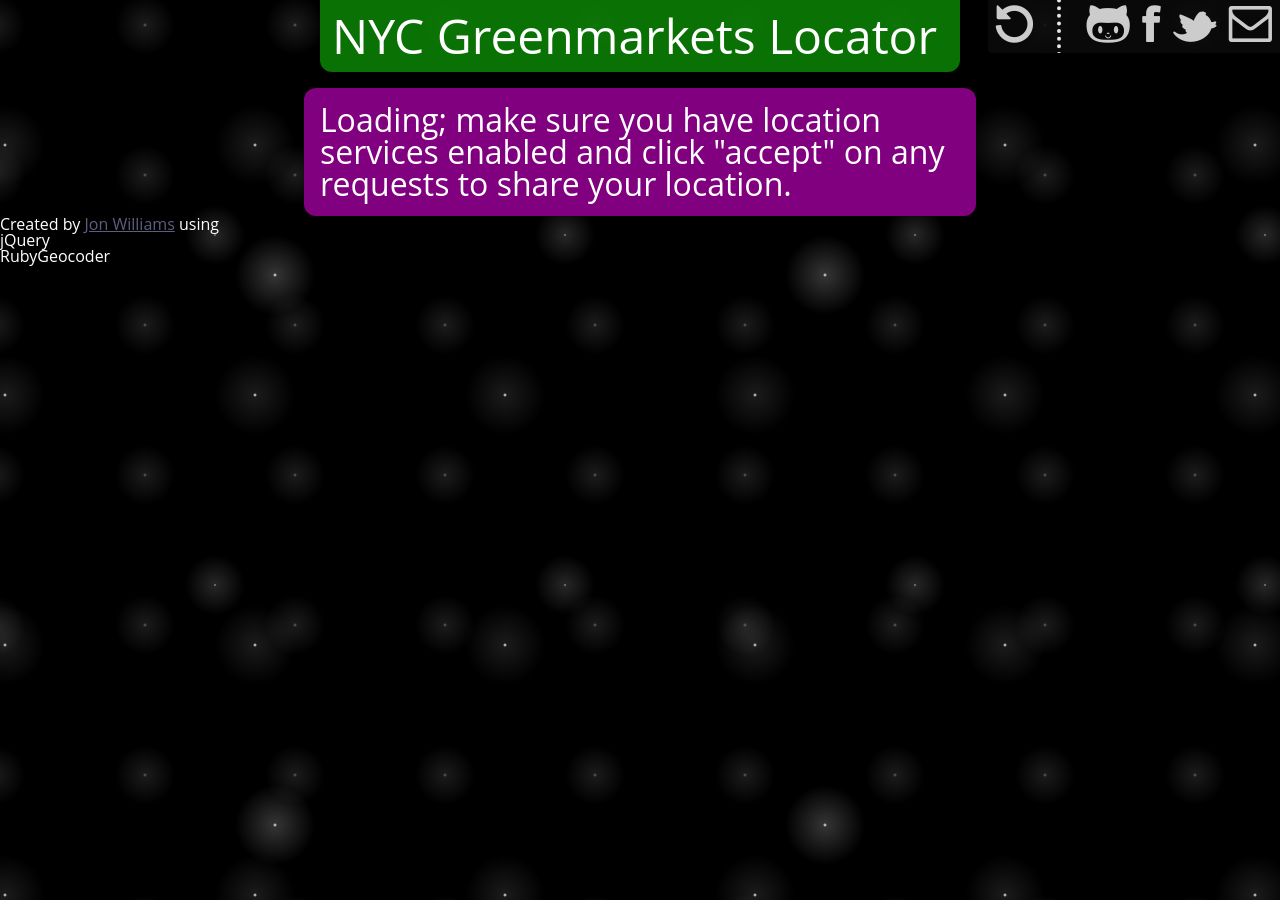
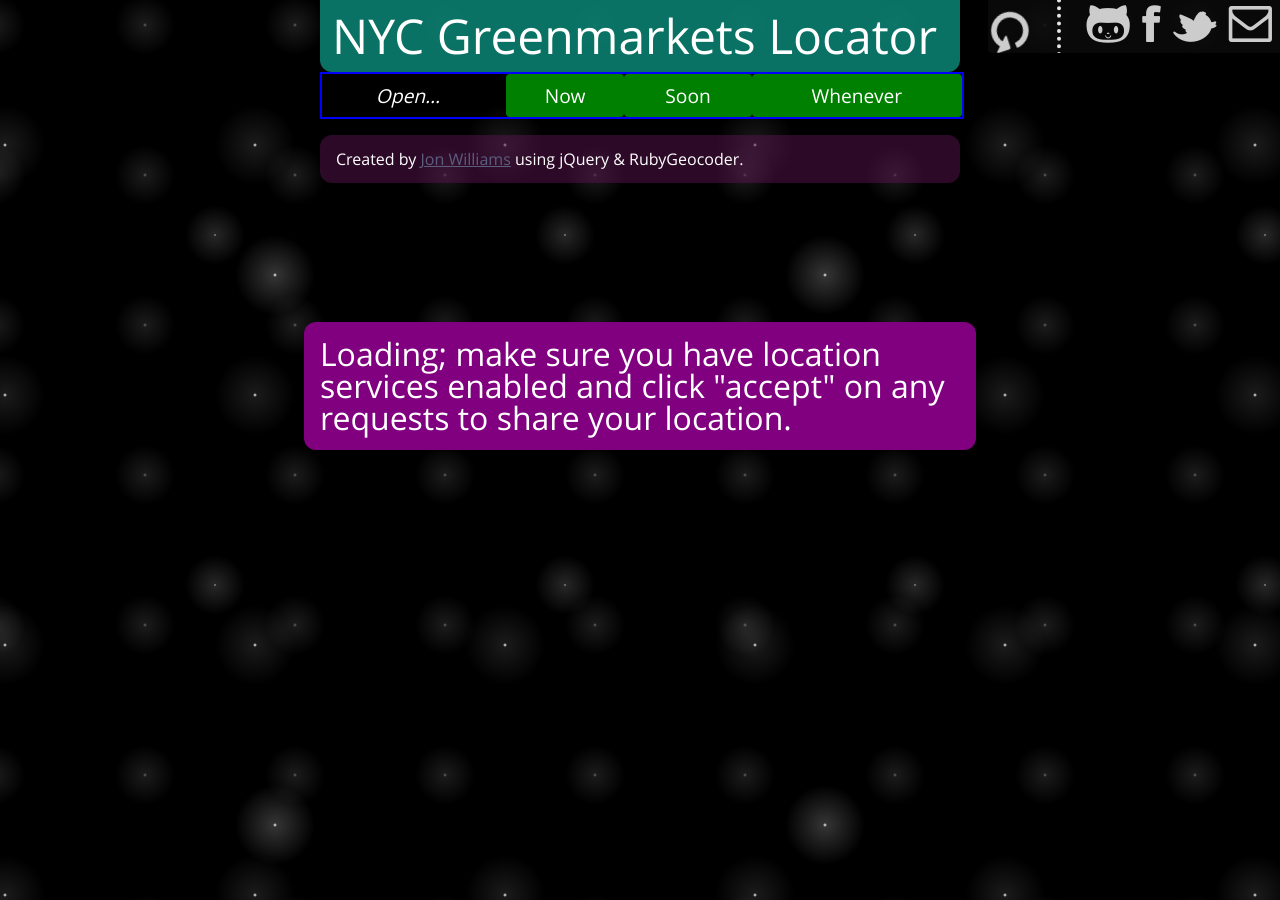
Before and after one commit to WIZARDISHUNGRY/nyc-greenmarkets, a Jekyll site: the page built from index.md, in a window 1280 px wide. Built offline with Jekyll 4.4.1, drawn with Linux system fonts in a browser that asks for light colours; nearby versions of some CDN libraries.

Commit message:
More visual updates

```diff
--- /dev/null
+++ b/_includes/Open-Sans.css
@@ -0,0 +1,7 @@
+/* http://fonts.googleapis.com/css?family=Open+Sans */
+@font-face {
+  font-family: 'Open Sans';
+  font-style: normal;
+  font-weight: 400;
+  src: local('Open Sans'), local('OpenSans'), url(http://themes.googleusercontent.com/static/fonts/opensans/v6/cJZKeOuBrn4kERxqtaUH3aCWcynf_cDxXwCLxiixG1c.ttf) format('truetype');
+}
--- a/_includes/impl.js
+++ b/_includes/impl.js
@@ -14,10 +14,12 @@ function Greenmarket(markets,scope) {
 	this.initGeo=function() {
 		if ("geolocation" in navigator) {
 			//alert("geolocation is available");
-			var val = navigator.geolocation.getCurrentPosition(
+			navigator.geolocation.getCurrentPosition(
 				function(event) {self._geo(event)},
 				function(event) {self._geoError(event)}
 			);
+			$('.icon-undo',this._scope).addClass('spinning');
+			window.scrollTo(0,0);
 		}
 		else {
 			self._showError("geo-missing");
@@ -30,7 +32,20 @@ function Greenmarket(markets,scope) {
 			self.initGeo();
       return false;
 		});
+
+    $('.title',this._scope).click(function(){
+        $('html, body').animate({scrollTop:0}, 'fas');
+        return false;
+    });
+
+
     $('.error',this._scope).hide();
+	$('.error',this._scope).append("<a href='#' class='dismiss'>OK</a>");
+	$('.error .dismiss',this._scope).on('click', function(event) {
+		$(event.target.parentNode).fadeOut();
+		return false;
+	});
+
     $(this._scope).fadeIn();
   }
 
@@ -42,12 +57,15 @@ function Greenmarket(markets,scope) {
 	this._geo=function(position) {
 		//alert(position.coords.latitude + " " + position.coords.longitude);
 		this._hideError("init");
+		$('.icon-undo',this._scope).removeClass('spinning');
 		this._position=position;
 		this._distance(position.coords.latitude, position.coords.longitude);
+		$('.curtain',this._scope).fadeIn('slow');
 	}
 
 	this._geoError=function(positionError) {
 		console.log("Position Error: " + positionError.message);
+		$('.icon-undo',this._scope).removeClass('spinning');
 		self._showError("geo-perm");
 	}
 
@@ -88,21 +106,14 @@ function Greenmarket(markets,scope) {
         <a class='adr' target='_new' href='http://maps.apple.com/maps?dirflg=w&daddr="+escape(long_adr)+
         "&saddr="+this.getPositionString()+"'> \
           <div class='org fn organization-name extended-address'>"+ item["Market Name"] +"</div> \
-          "+( (adr.length>5) ? " \
-            <div class='street-address'>"+ adr[0].long_name +"</div> \
-            <span class='neighborhood'>"+ adr[1].long_name +"</span>,  \
-            <span class='sublocality'>"+ adr[2].long_name +"</span>,  \
-            <abbr title='"+ adr[5].long_name +"' class='region'>"+ adr[5].short_name +"</abbr> \
-          ": " \
 		  <div class='street-address'>"+ long_adr +"</div> \
-          ")+" \
         </a> \
 			</div> \
 		";
 	}
 
   this._showError=function(class_name) {
-    $('.error.'+class_name,this._scope).center().slideDown();
+    $('.error.'+class_name,this._scope).center().fadeIn();
   }
 
   this._hideError=function(class_name) {
@@ -113,7 +124,7 @@ function Greenmarket(markets,scope) {
         class_name = '.'+class_name;
       class_name +='.error';
     }
-    $(class_name).hide();
+    $(class_name).fadeOut();
   }
 
   this.getPositionString=function(class_name) {
@@ -121,7 +132,5 @@ function Greenmarket(markets,scope) {
     return position.coords.latitude + "," + position.coords.longitude;
   }
 
-	// PREAMBLE
-
 	return this;
 }
--- a/_includes/style.css
+++ b/_includes/style.css
@@ -46,17 +46,25 @@ table {
 
 body {
   background-color:black; background-image: -webkit-radial-gradient(white, rgba(255,255,255,.2) 2px, transparent 40px), -webkit-radial-gradient(white, rgba(255,255,255,.15) 1px, transparent 30px), -webkit-radial-gradient(white, rgba(255,255,255,.1) 2px, transparent 40px), -webkit-radial-gradient(rgba(255,255,255,.4), rgba(255,255,255,.1) 2px, transparent 30px); background-size: 550px 550px, 350px 350px, 250px 250px, 150px 150px; background-position: 0 0, 40px 60px, 130px 270px, 70px 100px;; background-color:black; background-image: -webkit-radial-gradient(white, rgba(255,255,255,.2) 2px, transparent 40px), -webkit-radial-gradient(white, rgba(255,255,255,.15) 1px, transparent 30px), -webkit-radial-gradient(white, rgba(255,255,255,.1) 2px, transparent 40px), -webkit-radial-gradient(rgba(255,255,255,.4), rgba(255,255,255,.1) 2px, transparent 30px); background-size: 550px 550px, 350px 350px, 250px 250px, 150px 150px; background-position: 0 0, 40px 60px, 130px 270px, 70px 100px;
+  background-attachment:fixed;
   font-family: 'Open Sans', sans-serif;
   color: white;
 }
 
-@-webkit-keyframes slide {
-    from{
-        background:left;
-    }
-    to{
-        background:right;
-    }
+@-webkit-keyframes rotate {
+	from {
+		-webkit-transform: rotate(360deg);
+	}
+	to {
+		-webkit-transform: rotate(0deg);
+	}
+}
+
+.spinning {
+	-webkit-animation-name:	rotate;
+	-webkit-animation-duration: 2s;
+	-webkit-animation-iteration-count: infinite;
+	-webkit-animation-timing-function: linear;
 }
 
 
@@ -65,13 +73,17 @@ a:link, a:visited {
 }
 
 .vcard {
-  background-color: rgba(0, 79, 109, 0.9);
+  background-color: rgba(123, 63, 0, 0.5);
   padding: 16px;
   margin-bottom: 8px;
 }
 
 .vcard:nth-child(odd) {
-  background-color: rgba(0, 109, 79, 0.9);
+  background-color: rgba(0, 109, 79, 0.5);
+}
+
+.vcard:hover {
+	background-color: rgba(118, 109, 0, 0.9);
 }
 
 .vcard a.adr {
@@ -79,7 +91,7 @@ a:link, a:visited {
   text-decoration: none;
 }
 
-.vcard, .init, .error, .toolbar, .title {
+.vcard, .init, .error, .toolbar, .title, .credits {
   border-radius: 12px;
 }
 
@@ -87,7 +99,7 @@ a:link, a:visited {
   font-weight:bold;
 }
 
-.main, .toolbar, .vcard, .results, .error, .vcard * {
+.credits, .main, .toolbar, .vcard, .results, .error, .vcard * {
   margin-left: auto;
   margin-right: auto;
   max-width: 640px;
@@ -102,7 +114,7 @@ a:link, a:visited {
 }
 
 .title {
-  background: rgba(12,127,5,.9);
+  background: rgba(12,127,111,.9);
   font-size: 300%;
   color: white;
   padding: 12px;
@@ -188,6 +200,59 @@ a:link, a:visited {
   padding-top: 1em;
 }
 
+.choice {
+	font-size: larger;
+	width: 100%;
+	border: 2px solid blue;
+	display: table;
+	text-align:justify;
+}
+.choice > * {
+	display: table-cell;
+	height: 100%;
+	border-radius: 4px;
+	background: green;
+	padding: 12px;
+	white-space: nowrap;
+	text-align: center;
+}
+.choice > label {
+	background: inherit;
+	font-style: italic;
+	font-weight: 85%;
+	padding-right: 24px;
+}
+
+.dismiss {
+	text-decoration: none;
+	position:absolute;
+	color: white !important;
+	bottom: 12px;
+	right: 12px;
+	padding: 2px;
+	padding-left: 12px;
+	padding-right: 12px;
+	background: blue;
+	border-radius: 4px;
+}
+
+.choice > div, .title {
+	cursor: pointer;
+}
+
+.credits {
+  background-color: rgba(89, 19, 79, 0.5);
+  padding: 16px;
+}
+.credits li, .credits ul {
+  display: inline;
+}
+.credits li:last-child:before {
+	content: " & ";
+}
+.credits li:last-child:after {
+	content: ".";
+}
 
 /* Smartphones (portrait and landscape) ----------- */
 @media only screen
--- a/index.md
+++ b/index.md
@@ -3,16 +3,27 @@ layout: default
 title: NYC Greenmarkets Locator
 exclude: [ Gemfile, Gemfile.lock, LICENSE.txt, README.rdoc, Rakefile, fixtures ]
 ---
+<div class="init error" style="position: absolute; bottom: 50%; right: 0; left: 0">
+    Loading; make sure you have location services enabled and click "accept" on any requests to share your location.
+</div>
 <div class="main" style="display: none">
   <h1 class="title real">{{ page.title }}</h1>
   <h1 class="title fake">{{ page.title }}</h1>
   <div class="toolbar real">
-      <a href="#" title="Rescan" class="refresh icon-undo"> </a>
+      <a href="#" title="Rescan" class="refresh"><span class="icon-undo" /></a>
       <span class="vrule no-mobile"> &nbsp; </span>
       <a title="Source code on Github" href="https://github.com/WIZARDISHUNGRY/nyc-greenmarkets" target="_new" class="no-mobile"><span class="icon-github" /></a>
       <a title="Share on Facebook" href="javascript:var%20d=document,f='http://www.facebook.com/share',l=d.location,e=encodeURIComponent,p='.php?src=bm&v=4&i=1195068982&u='+e(l.href)+'&t='+e(d.title);1;try%7Bif%20(!/%5E(.*%5C.)?facebook%5C.%5B%5E.%5D*$/.test(l.host))throw(0);share_internal_bookmarklet(p)%7Dcatch(z)%20%7Ba=function()%20%7Bif%20(!window.open(f+'r'+p,'sharer','toolbar=0,status=0,resizable=0,width=626,height=436'))l.href=f+p%7D;if%20(/Firefox/.test(navigator.userAgent))setTimeout(a,0);else%7Ba()%7D%7Dvoid(0)" class="no-mobile"><span class="icon-facebook"/></a>
       <a title="Tweet this" href="https://twitter.com/share" target="_new" class="no-mobile twitter-share-button" data-lang="en"><span class="icon-twitter" /></a>
       <a title="Mail author" href="mailto:jonathan.williams@gmail.com?subject=NYC+Greenmarkets+Locator"><span class="icon-envelope"/> </a>
+  </div>
+  <div class="curtain">
+    <div class="choice open">
+      <label>Open…</label>
+      <div>Now</div>
+      <div>Soon</div>
+      <div>Whenever</div>
+    </div>
   </div>
   <div class="results"> </div>
   <div class="errors">
@@ -23,13 +34,7 @@ exclude: [ Gemfile, Gemfile.lock, LICENSE.txt, README.rdoc, Rakefile, fixtures ]
       Your browser doesn't seem to support geolocation. Bummer!
     </div>
   </div>
+  <div class="credits">
+    {% include credits.html %}
+  </div>
 </div>
-<div class="init error">
-  <p>
-    Loading; make sure you have location services enabled and click "accept" on any requests to share your location.
-  </p>
-</div>
-
-<div class="credits no-mobile">
-  {% include credits.html %}
-</div>
```
Also changed, not shown: 1 other file. Lines whose indentation alone changed are shown as unchanged.
